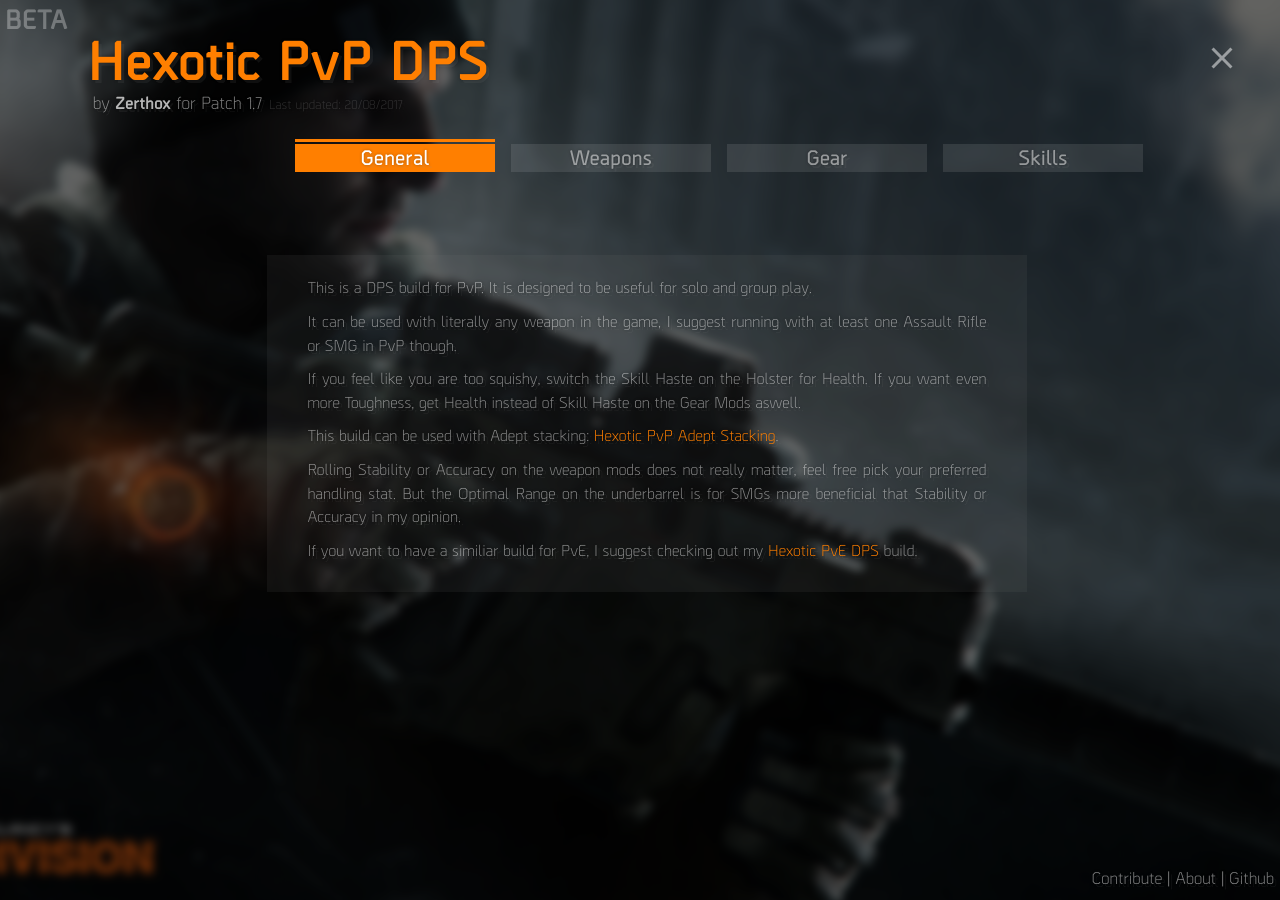
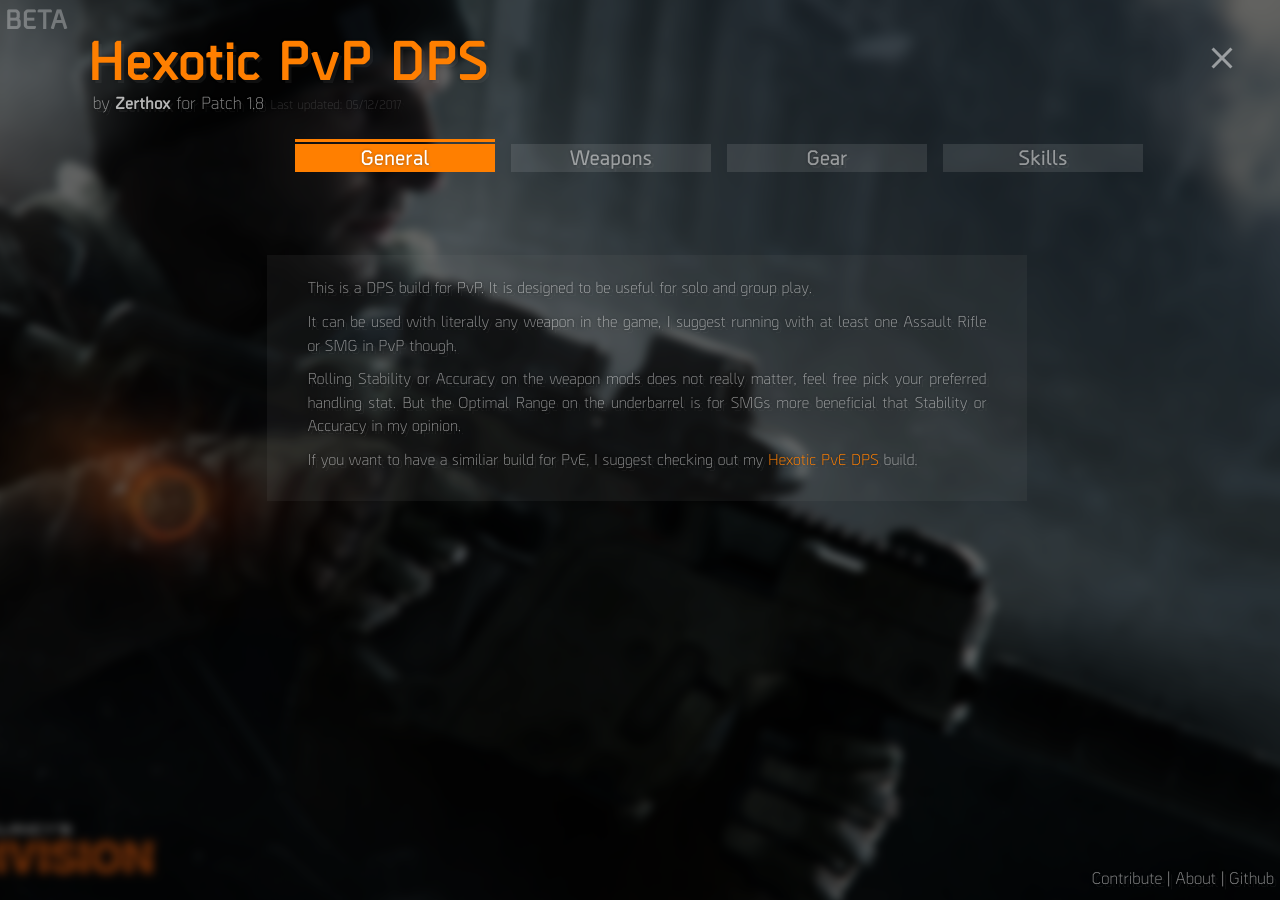
Before and after one commit to DivisionBuilds/divisionbuilds.github.io, a Jekyll site: the page built from build/zerthox/hexotic-pvp.html, in a window 1280 px wide. Built offline with Jekyll 4.4.1, drawn with Linux system fonts in a browser that asks for light colours; comment, search, counter and statistics services are not loaded.

Commit message:
Update for 1.8

```diff
--- a/build/zerthox/hexotic-pvp.html
+++ b/build/zerthox/hexotic-pvp.html
@@ -5,8 +5,8 @@
 title: "Hexotic PvP DPS"
 author: "Zerthox"
 link: "https://github.com/Zerthox"
-patch: 1.7
-date: "20/08/2017"
+patch: 1.8
+date: "05/12/2017"
 tags:
     - "pvp"
     - "dps"
@@ -17,8 +17,6 @@
     general:
         - "This is a DPS build for PvP. It is designed to be useful for solo and group play."
         - "It can be used with literally any weapon in the game, I suggest running with at least one Assault Rifle or SMG in PvP though."
-        - "If you feel like you are too squishy, switch the Skill Haste on the Holster for Health. If you want even more Toughness, get Health instead of Skill Haste on the Gear Mods aswell."
-        - "This build can be used with Adept stacking: <a href='/build/zerthox/hexotic-pvp-adept'>Hexotic PvP Adept Stacking</a>."
         - "Rolling Stability or Accuracy on the weapon mods does not really matter, feel free pick your preferred handling stat. But the Optimal Range on the underbarrel is for SMGs more beneficial that Stability or Accuracy in my opinion."
         - "If you want to have a similiar build for PvE, I suggest checking out my <a href='/build/zerthox/hexotic-pve'>Hexotic PvE DPS</a> build."
     weapons:
@@ -38,12 +36,12 @@
                     - "Reload Speed"
                     - "Accuracy"
                 muzzle:
+                    - "Headshot Damage"
                     - "Critical Hit Damage"
-                    - "Headshot Damage"
                     - "Critical Hit Chance"
                 scope:
+                    - "Headshot Damage"
                     - "Critical Hit Damage"
-                    - "Headshot Damage"
                     - "Critical Hit Chance"
             icon: "m4"
         secondary:
@@ -119,11 +117,11 @@
                     - "Disrupt Resistance"
                 icon: "exotic"
         rolls:
-            - [4x, Firearms]
+            - [3x, Firearms]
+            - [1x, Stamina]
             - [1x, Electronics]
         mods:
-            - [4x, Firearms, "Skill Haste"]
-            - [1x, Stamina, "Skill Haste"]
+            - [5x, Firearms, "Skill Haste"]
         performance:
             - [4x, "First Aid Self Heal", "first-aid"]
     skills:
```
